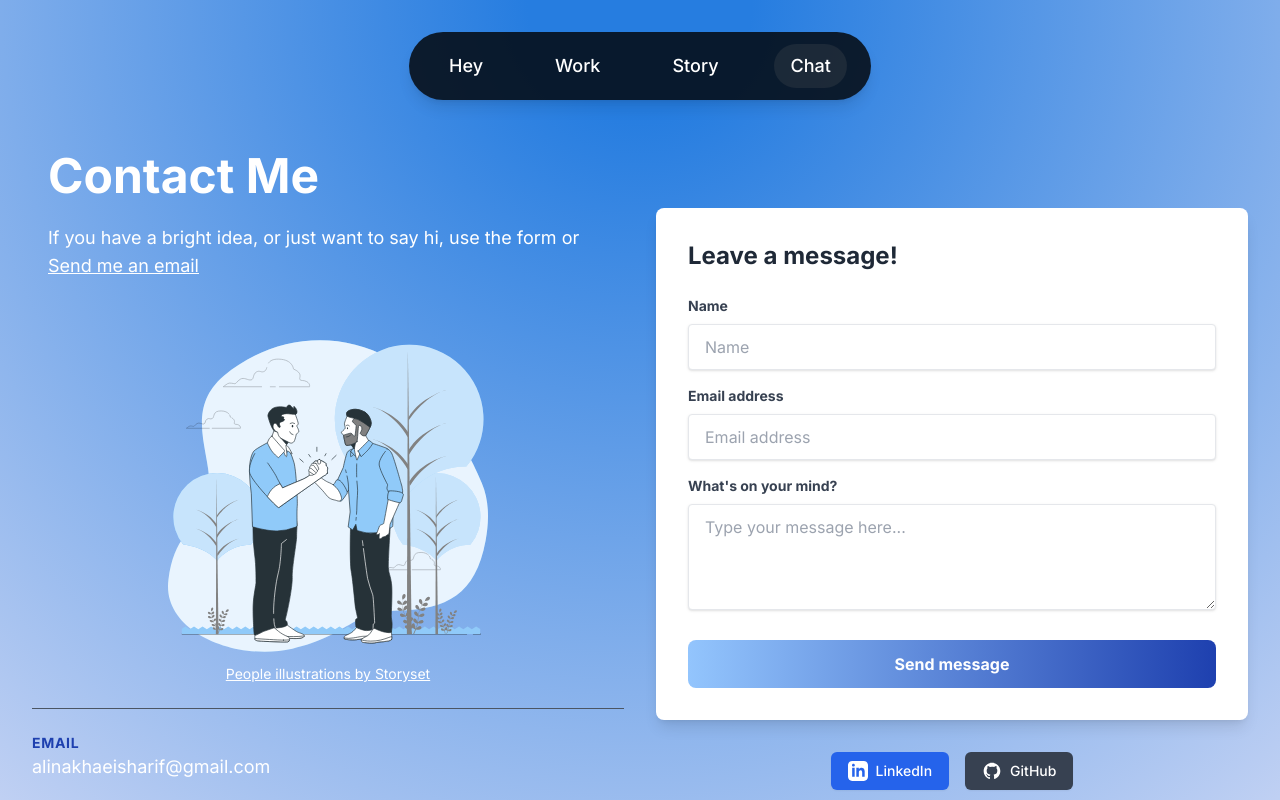
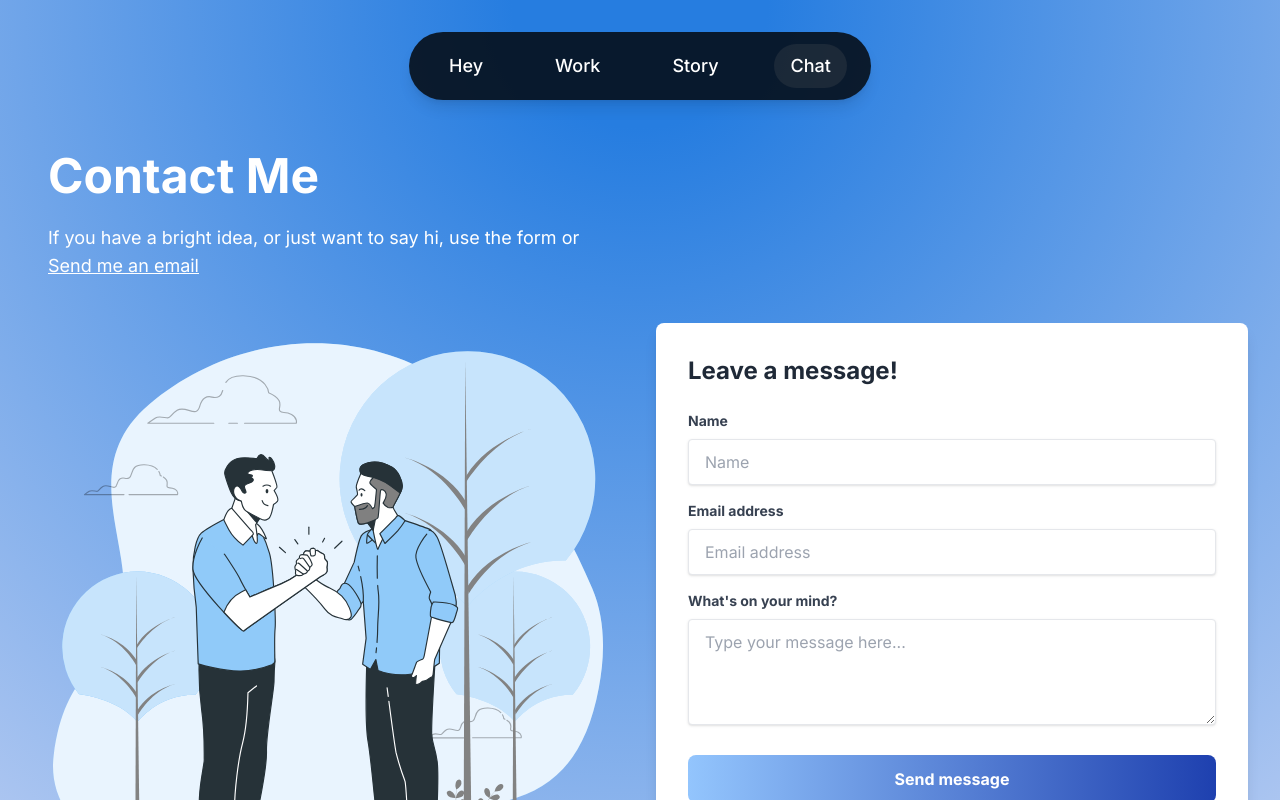
Before and after one commit to alinakhaee/portfolio, a React (Create React App) app: page / in a window 1280 px wide. Both pictures are taken after a click on the link "Chat". Shown: the top 800 px of the page. Built offline with nearby package versions, Linux system fonts and the light colour scheme.

Commit message:
modify SEO

```diff
--- a/src/App.js
+++ b/src/App.js
@@ -95,11 +95,11 @@ export default function App() {
     );
   } else if (selectedSection === 'Chat') {
     content = (
-      <div className="flex flex-col items-center justify-start mt-5 min-h-screen p-4 md:p-8 text-white">
-        <div className="container mx-auto">
-          <div className="flex flex-col md:flex-row gap-8 items-stretch">
+      <div className="flex flex-col items-center justify-start mt-5 min-h-screen p-4 md:p-8 text-white flex-grow">
+        <div className="container mx-auto flex flex-col flex-grow w-full">
+          <div className="flex flex-col md:flex-row gap-8 items-stretch flex-grow">
             {/* Left Column: Text content and contact details */}
-            <div className="md:w-1/2 flex flex-col justify-between">
+            <div className="md:w-1/2 flex flex-col justify-center">
               <div className="px-4">
                 <h1 className="text-5xl font-bold mb-6">Contact Me</h1>
                 <p className="mb-6 text-lg">
@@ -107,7 +107,7 @@ export default function App() {
                 </p>
               </div>
               <div className="mt-8 text-center md:text-left">
-                <img src={chatImg} alt="Chat Illustration" className="w-64 h-64 md:w-80 md:h-80 mx-auto" />
+                <img src={chatImg} alt="Chat Illustration" className="mx-auto aspect-square w-[60vw] sm:w-[40vw] md:w-[40vw] lg:w-[45vw] xl:w-[50vw] max-w-[550px]" />
                 <a
                   href="https://storyset.com/people"
                   className="mt-2 text-sm text-white-400 hover:text-purple-300 underline block text-center"
@@ -116,7 +116,6 @@ export default function App() {
                 >
                   People illustrations by Storyset
                 </a>
-              </div>
                 <div className="mt-auto">
                   <hr className="border-gray-600 my-6" />
                   {/* <div className="mb-4">
@@ -130,6 +129,7 @@ export default function App() {
                   <div>
                     <p className="text-sm text-blue-800 uppercase tracking-wider font-bold">Address</p>
                     <p className="text-lg">Toronto, ON, Canada</p>
+                  </div>
                 </div>
               </div>
             </div>
```
Lines whose indentation alone changed are shown as unchanged.
